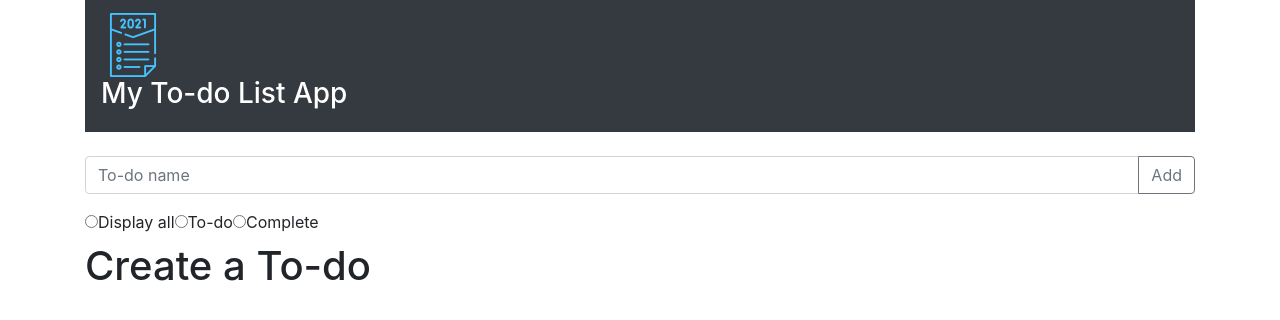
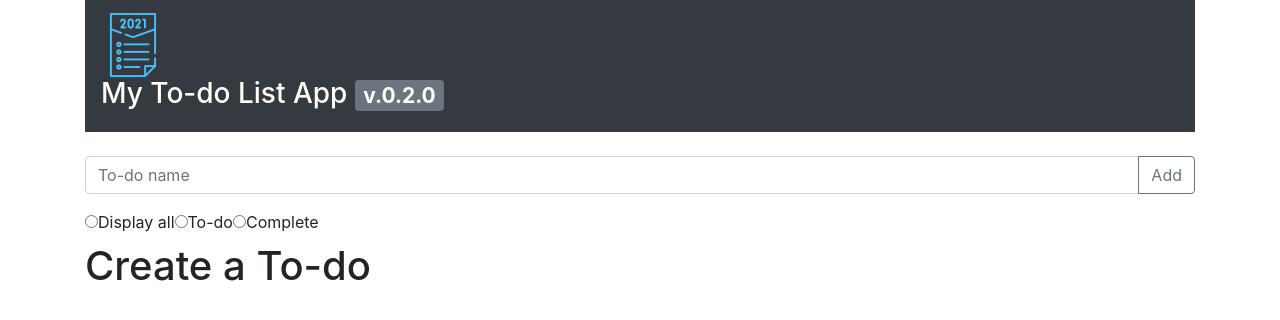
Before and after one commit to HORACINIS/todo-list, a React (Create React App) app: page / in a window 1280 px wide. Shown: the top 320 px of the page. Built offline with nearby package versions, Linux system fonts and the light colour scheme.

Commit message:
Added a version badge to the title, removed some text from the readme file

```diff
--- a/public/index.html
+++ b/public/index.html
@@ -3,14 +3,14 @@
   <head>
     <meta charset="utf-8" />
     <meta name="viewport" content="width=device-width, initial-scale=1" />
-    <meta name="To-do list app" content="Application created with ReactJS" />
+    <meta name="My To-do List App" content="Application created with ReactJS" />
     <link
       rel="stylesheet"
       href="https://cdn.jsdelivr.net/npm/bootstrap@4.6.0/dist/css/bootstrap.min.css"
       integrity="sha384-B0vP5xmATw1+K9KRQjQERJvTumQW0nPEzvF6L/Z6nronJ3oUOFUFpCjEUQouq2+l"
       crossorigin="anonymous"
     />
-    <title>To-do List</title>
+    <title>My To-do List App</title>
   </head>
   <body>
     <noscript>You need to enable JavaScript to run this app.</noscript>
--- a/src/components/Title.js
+++ b/src/components/Title.js
@@ -1,6 +1,7 @@
 import React from 'react';
+import logo from '../images/todo-logo.png'
 import Navbar from 'react-bootstrap/Navbar';
-import logo from '../images/todo-logo.png'
+import Badge from 'react-bootstrap/Badge';
 
 
 const Title = () => {
@@ -13,7 +14,7 @@ const Title = () => {
           width='64'
           className="d-inline-block align-top"
         />{' '}
-    <h3>My To-do List App</h3>
+    <h3>My To-do List App <Badge variant="secondary">v.0.2.0</Badge></h3>
     </Navbar.Brand>
     </Navbar>
   )
```
Also changed, not shown: 1 other file (tests, documents, lock files or other folders).
